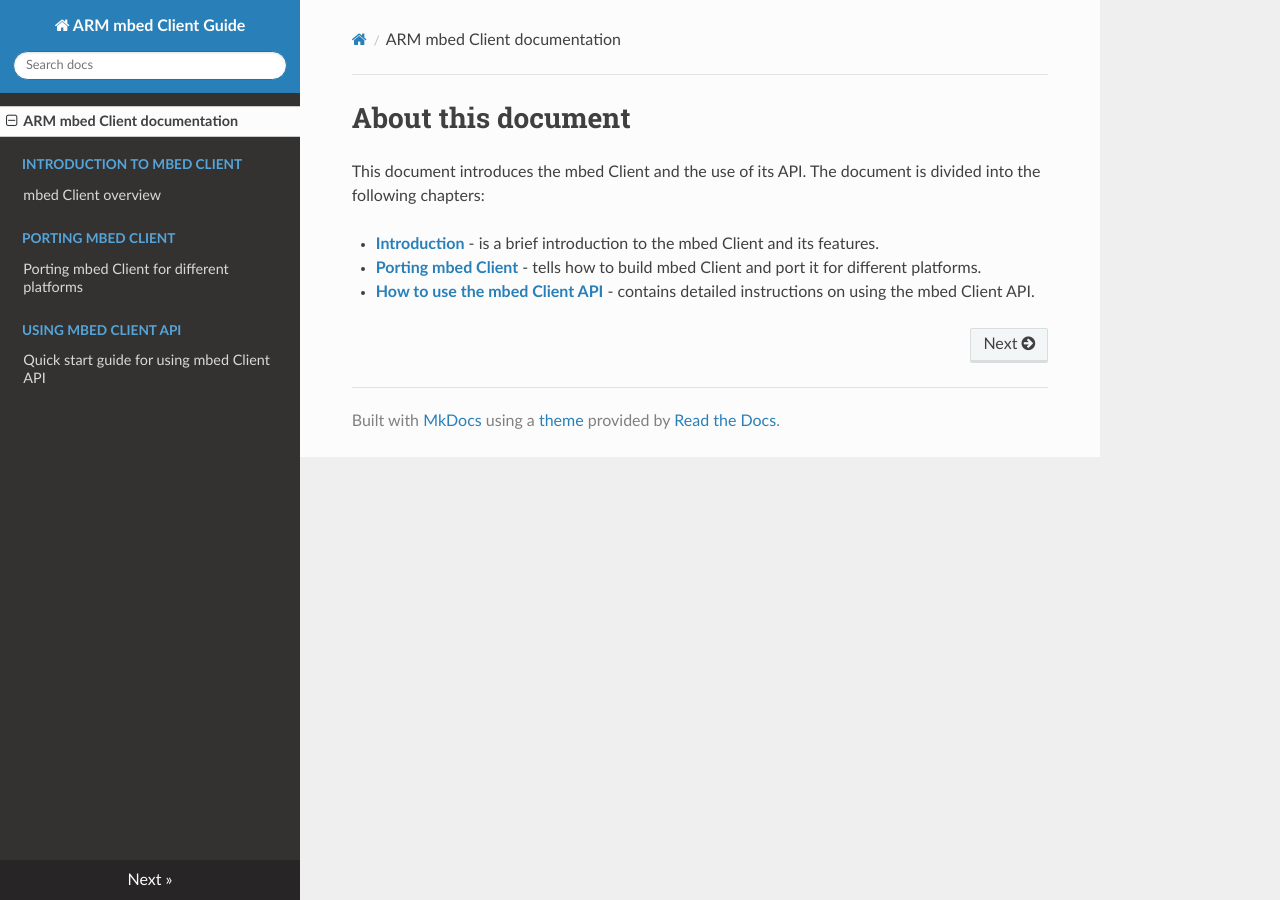
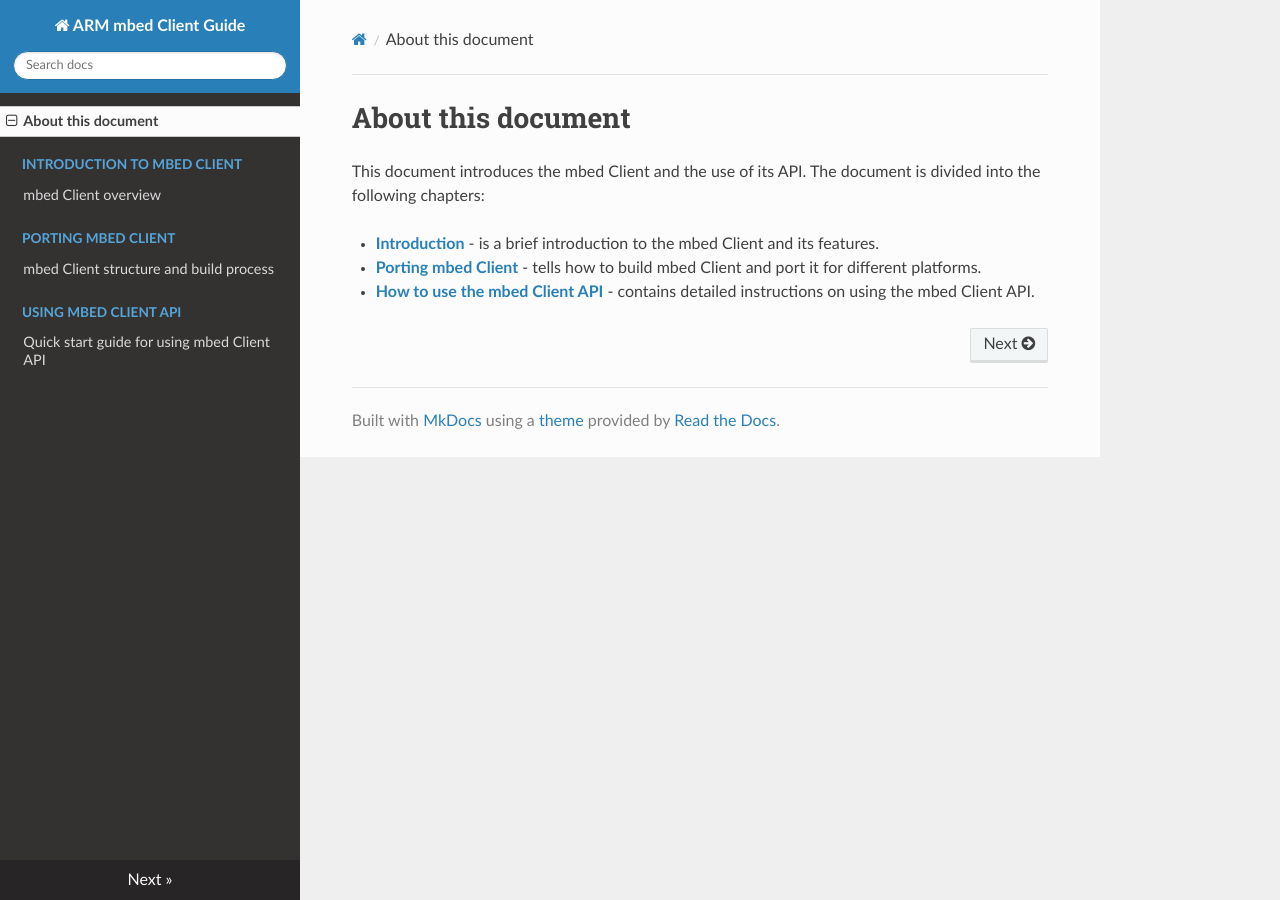
Before and after one commit to ARMmbed/mbed-client, an MkDocs documentation site: the page built from docs/index.md, in a window 1280 px wide. Built offline with MkDocs 1.6.1, drawn with Linux system fonts in a browser that asks for light colours; nearby versions of some CDN libraries; old or Windows-style settings are respelled for this version of MkDocs.

Commit message:
Minor edits.

```diff
--- a/mkdocs.yml
+++ b/mkdocs.yml
@@ -2,7 +2,7 @@
 theme: readthedocs
 use directory_urls: false
 pages:
-- ['index.md', 'ARM mbed Client documentation']
+- ['index.md', 'About this document']
 - ['Introduction.md','Introduction to mbed Client','mbed Client overview']
-- ['porting-guide.md','Porting mbed Client', 'Porting mbed Client for different platforms']
+- ['porting-guide.md','Porting mbed Client', 'mbed Client structure and build process']
 - ['Howto.md','Using mbed Client API','Quick start guide for using mbed Client API']
```
